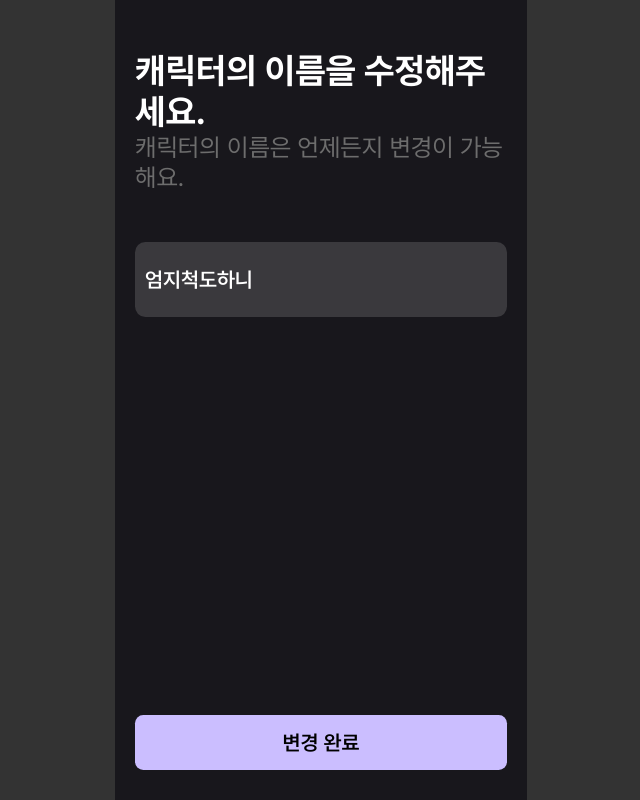
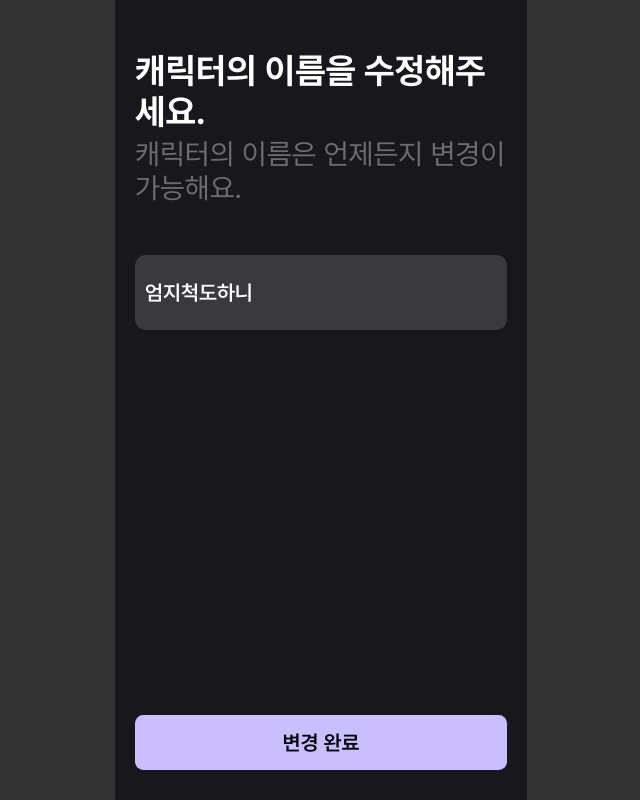
Before and after one commit to Project-Daon/frontend, a React (Vite) app: page /edit in a window 1280 px wide. Shown: the whole page, without its empty margins (319-959 px from the left). Built offline with nearby package versions, Linux system fonts and the light colour scheme.

Commit message:
fix(edit) : 스타일 변경

```diff
--- a/src/pages/edit/style.module.css
+++ b/src/pages/edit/style.module.css
@@ -11,8 +11,9 @@
 }
 
 .edit>p {
-    font-size: calc(0.75em + 1vw);
+    font-size: calc(1em + 1vw);
     color: var(--color-light-gray);
+    margin-top: 5px;
 }
 
 .edit>input {
```
